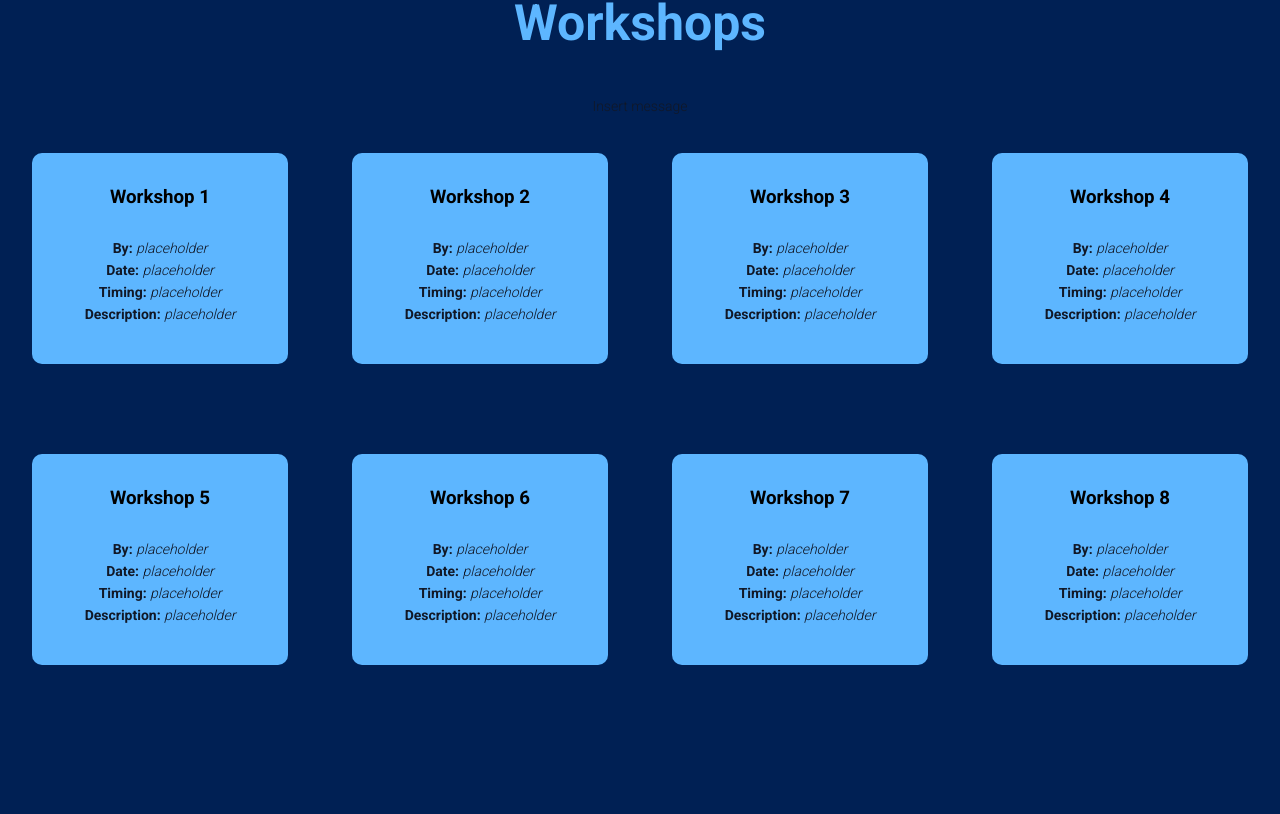
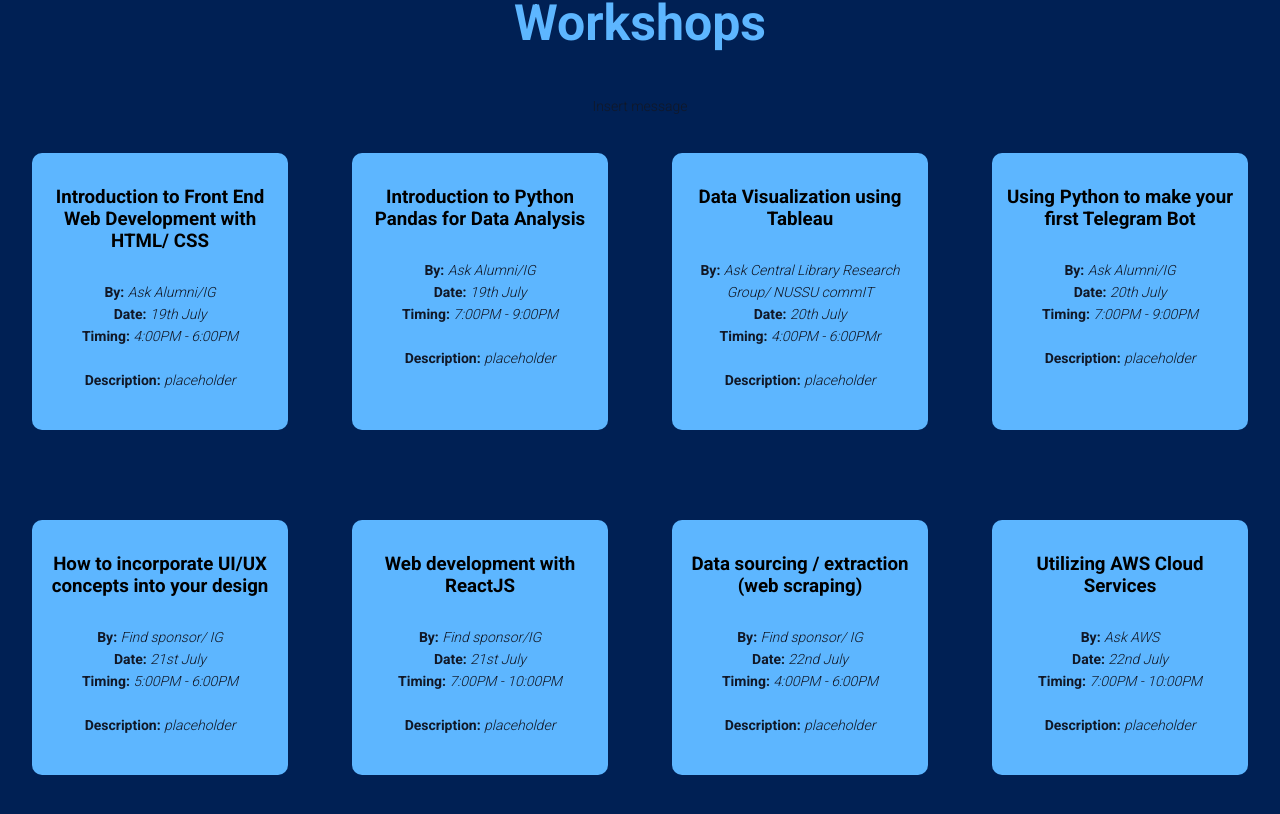
Before and after one commit to Raypuff/lifehack-2021, a React (Create React App) app: page / in a window 1280 px wide. Shown: the part 730-1544 px from the top of the page. Built offline with nearby package versions, Linux system fonts and the light colour scheme.

Commit message:
update workshops

```diff
--- a/src/components/Workshops/Workshops.js
+++ b/src/components/Workshops/Workshops.js
@@ -11,51 +11,55 @@ const Workshops = () => {
 
       <div className={styles.row}>
         <div className={styles.descriptionCol}>
-        <h3>Workshop 1</h3>
+          <h3>Introduction to Front End Web Development with HTML/ CSS</h3>
           <p>
-          <b>By:</b> <i>placeholder</i>
+            <b>By:</b> <i>Ask Alumni/IG</i>
             <br />
-            <b>Date:</b> <i>placeholder</i>
+            <b>Date:</b> <i>19th July</i>
             <br />
-            <b>Timing:</b> <i>placeholder</i>
+            <b>Timing:</b> <i>4:00PM - 6:00PM</i>
+            <br />
             <br />
             <b>Description:</b> <i>placeholder</i>
           </p>
         </div>
         <div className={styles.descriptionCol}>
-          <h3>Workshop 2</h3>
+          <h3>Introduction to Python Pandas for Data Analysis</h3>
           <p>
-          <b>By:</b> <i>placeholder</i>
+            <b>By:</b> <i>Ask Alumni/IG</i>
             <br />
-            <b>Date:</b> <i>placeholder</i>
+            <b>Date:</b> <i>19th July</i>
             <br />
-            <b>Timing:</b> <i>placeholder</i>
+            <b>Timing:</b> <i>7:00PM - 9:00PM</i>
+            <br />
             <br />
             <b>Description:</b> <i>placeholder</i>
           </p>
         </div>
 
         <div className={styles.descriptionCol}>
-          <h3>Workshop 3</h3>
+          <h3>Data Visualization using Tableau</h3>
           <p>
-          <b>By:</b> <i>placeholder</i>
+            <b>By:</b> <i>Ask Central Library Research Group/ NUSSU commIT</i>
             <br />
-            <b>Date:</b> <i>placeholder</i>
+            <b>Date:</b> <i>20th July</i>
             <br />
-            <b>Timing:</b> <i>placeholder</i>
+            <b>Timing:</b> <i>4:00PM - 6:00PMr</i>
+            <br />
             <br />
             <b>Description:</b> <i>placeholder</i>
           </p>
         </div>
 
         <div className={styles.descriptionCol}>
-          <h3>Workshop 4</h3>
+          <h3>Using Python to make your first Telegram Bot</h3>
           <p>
-          <b>By:</b> <i>placeholder</i>
+            <b>By:</b> <i>Ask Alumni/IG</i>
             <br />
-            <b>Date:</b> <i>placeholder</i>
+            <b>Date:</b> <i>20th July</i>
             <br />
-            <b>Timing:</b> <i>placeholder</i>
+            <b>Timing:</b> <i>7:00PM - 9:00PM</i>
+            <br />
             <br />
             <b>Description:</b> <i>placeholder</i>
           </p>
@@ -63,51 +67,55 @@ const Workshops = () => {
       </div>
       <div className={styles.row}>
         <div className={styles.descriptionCol}>
-          <h3>Workshop 5</h3>
+          <h3>How to incorporate UI/UX concepts into your design</h3>
           <p>
-          <b>By:</b> <i>placeholder</i>
+            <b>By:</b> <i>Find sponsor/ IG</i>
             <br />
-            <b>Date:</b> <i>placeholder</i>
+            <b>Date:</b> <i>21st July</i>
             <br />
-            <b>Timing:</b> <i>placeholder</i>
+            <b>Timing:</b> <i>5:00PM - 6:00PM</i>
+            <br />
             <br />
             <b>Description:</b> <i>placeholder</i>
           </p>
         </div>
 
         <div className={styles.descriptionCol}>
-          <h3>Workshop 6</h3>
+          <h3>Web development with ReactJS</h3>
           <p>
-          <b>By:</b> <i>placeholder</i>
+            <b>By:</b> <i>Find sponsor/IG</i>
             <br />
-            <b>Date:</b> <i>placeholder</i>
+            <b>Date:</b> <i>21st July</i>
             <br />
-            <b>Timing:</b> <i>placeholder</i>
+            <b>Timing:</b> <i>7:00PM - 10:00PM</i>
+            <br />
             <br />
             <b>Description:</b> <i>placeholder</i>
           </p>
         </div>
 
         <div className={styles.descriptionCol}>
-          <h3>Workshop 7</h3>
+          <h3>Data sourcing / extraction (web scraping)</h3>
           <p>
-          <b>By:</b> <i>placeholder</i>
+            <b>By:</b> <i>Find sponsor/ IG</i>
             <br />
-            <b>Date:</b> <i>placeholder</i>
+            <b>Date:</b> <i>22nd July</i>
             <br />
-            <b>Timing:</b> <i>placeholder</i>
+            <b>Timing:</b> <i>4:00PM - 6:00PM</i>
+            <br />
             <br />
             <b>Description:</b> <i>placeholder</i>
           </p>
         </div>
         <div className={styles.descriptionCol}>
-          <h3>Workshop 8</h3>
+          <h3>Utilizing AWS Cloud Services</h3>
           <p>
-          <b>By:</b> <i>placeholder</i>
+            <b>By:</b> <i>Ask AWS</i>
             <br />
-            <b>Date:</b> <i>placeholder</i>
+            <b>Date:</b> <i>22nd July</i>
             <br />
-            <b>Timing:</b> <i>placeholder</i>
+            <b>Timing:</b> <i>7:00PM - 10:00PM</i>
+            <br />
             <br />
             <b>Description:</b> <i>placeholder</i>
           </p>
--- a/src/components/Workshops/Workshops.module.css
+++ b/src/components/Workshops/Workshops.module.css
@@ -36,7 +36,9 @@ p {
   margin-bottom: 5%;
   padding: 15px 12px;
   box-sizing: border-box;
-  transition: 0.5s;
+  height: 27 vh;
+  transition: box-shadow 0.5s, height 0.5s;
+  overflow: hidden;
 }
 
 .h3 {
```
Lines whose indentation alone changed are shown as unchanged.
